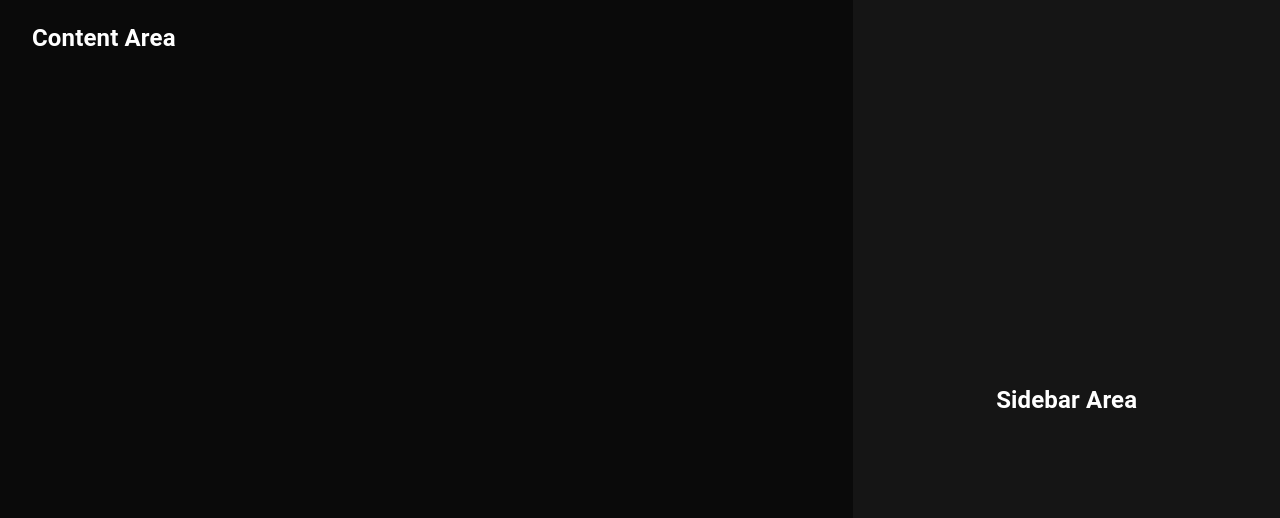
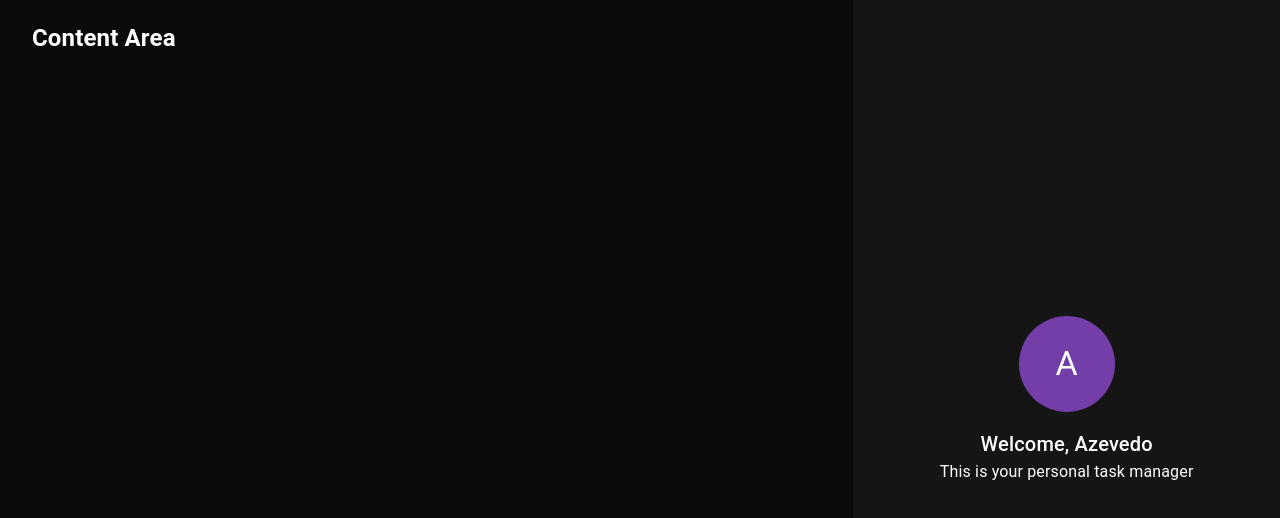
Before and after one commit to felipeazsantos/todo-react, a React (Create React App) app: page / in a window 1280 px wide. Shown: the top 518 px of the page. Built offline with nearby package versions, Linux system fonts and the light colour scheme.

Commit message:
creating profile component

```diff
--- a/package.json
+++ b/package.json
@@ -13,6 +13,7 @@
     "@types/node": "^16.18.97",
     "@types/react": "^18.3.3",
     "@types/react-dom": "^18.3.0",
+    "prop-types": "^15.8.1",
     "react": "^18.3.1",
     "react-dom": "^18.3.1",
     "react-scripts": "5.0.1",
--- /dev/null
+++ b/src/components/profile/profile.tsx
@@ -0,0 +1,42 @@
+import React, { FC, ReactElement } from 'react';
+import { Avatar, Box, Typography } from '@mui/material';
+
+import PropTypes from 'prop-types';
+
+interface IProfile {
+    name?: string
+}
+
+export const Profile: FC<IProfile> = (props): ReactElement => {
+    // Destructure props
+    const { name = 'Felipe' } = props
+    return (
+        <Box
+            display="flex"
+            flexDirection="column"
+            justifyContent="center"
+            alignItems="center"
+        >
+            <Avatar
+                sx={{
+                    width: '96px',
+                    height: '96px',
+                    backgroundColor: 'primary.main',
+                    marginBottom: '16px'
+                }}
+            >
+                <Typography variant="h4" color="text.primary">
+                    {`${name.substring(0, 1)}`}
+                </Typography>
+            </Avatar>
+            <Typography variant="h6" color="text.primary">Welcome, {name}</Typography>
+            <Typography variant="body1" color="text.primary">
+                This is your personal task manager
+            </Typography>
+        </Box>
+    )
+}
+
+Profile.propTypes = {
+    name: PropTypes.string,
+};
--- a/src/components/sidebar/sidebar.tsx
+++ b/src/components/sidebar/sidebar.tsx
@@ -1,5 +1,6 @@
 import React, {FC, ReactElement} from "react";
 import { Grid } from "@mui/material";
+import { Profile } from "../profile/profile";
 
 export const Sidebar: FC = ():ReactElement => {
     return (
@@ -15,7 +16,7 @@
             flexDirection: 'column',
             alignItems: 'center',
         }}>
-            <h2>Sidebar Area</h2>
+            <Profile name="Azevedo" />
         </Grid>
     )
 };
```
Also changed, not shown: 1 other file (tests, documents, lock files or other folders).
